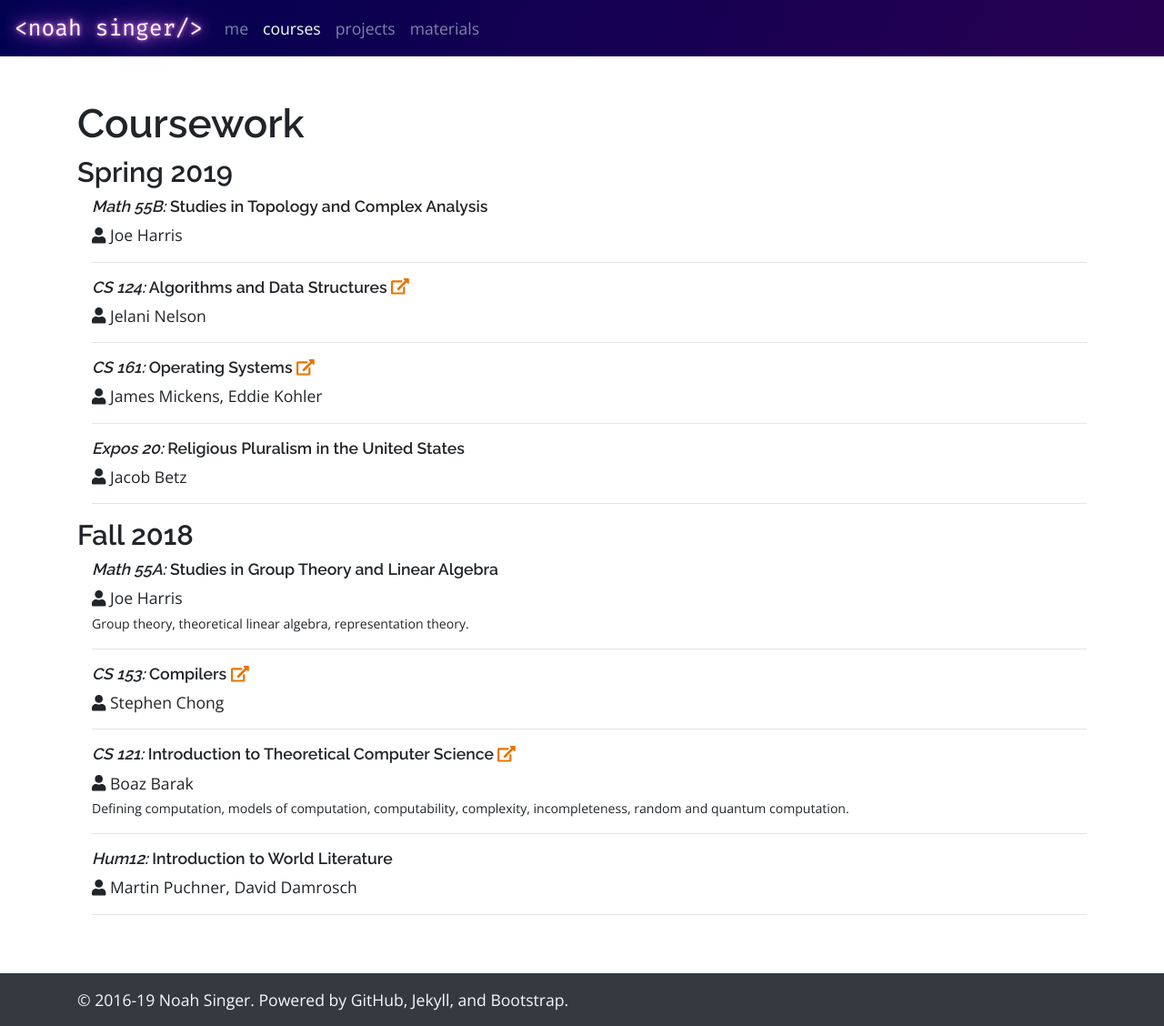
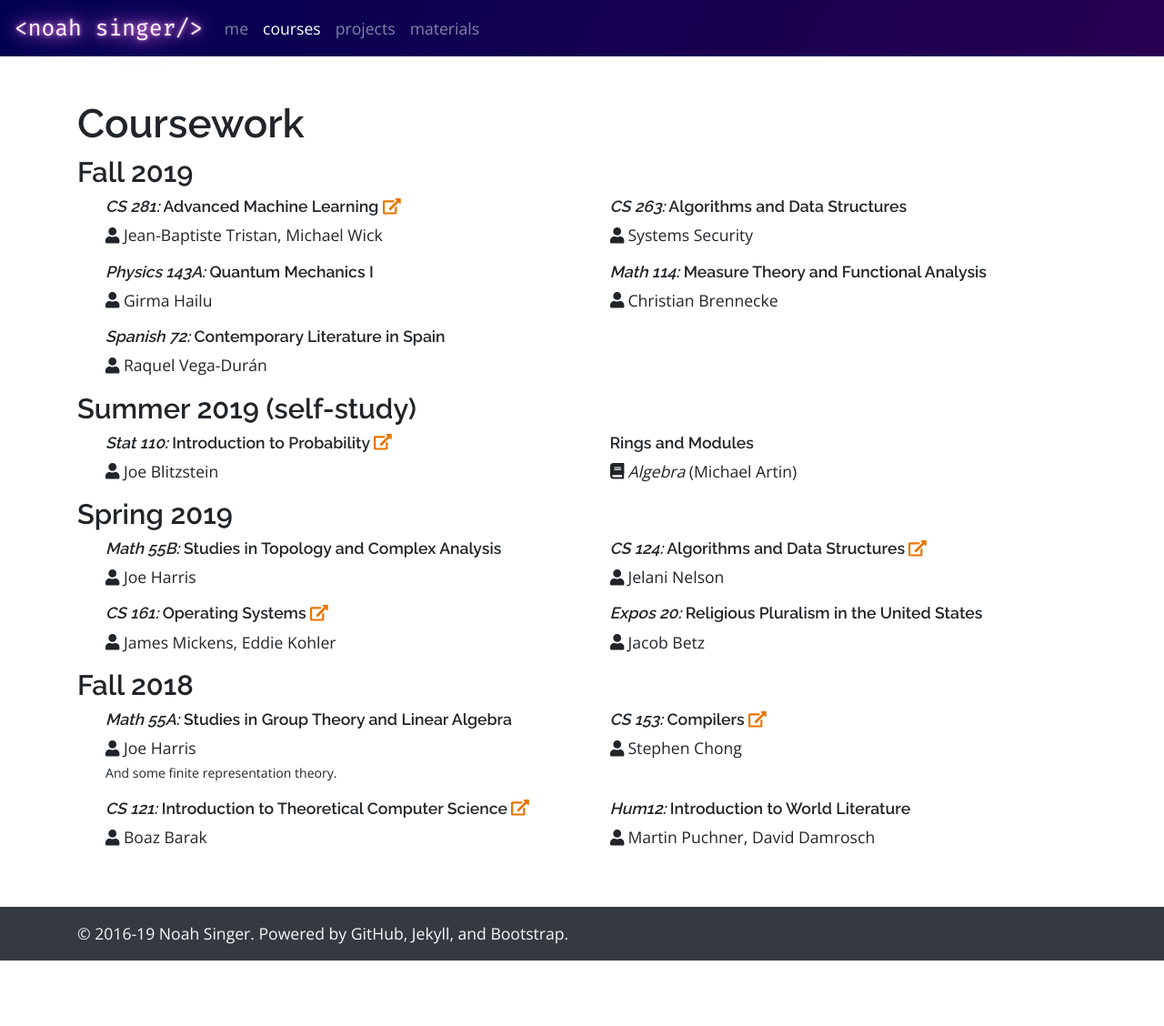
Before and after one commit to singerng/noahsinger.org, a Jekyll site: the page built from courses/index.md, in a window 1280 px wide. Shown: the whole page at 91% size. Built offline with Jekyll 4.4.1, drawn with Linux system fonts in a browser that asks for light colours; nearby versions of some CDN libraries; after the commit the page ends 1056 px from its top, so only the background shows below that.

Commit message:
updates for fall 2019

```diff
--- a/_data/courses.yml
+++ b/_data/courses.yml
@@ -1,3 +1,33 @@
+- term: Fall 2019
+  courses:
+    - title: Advanced Machine Learning
+      instructor: Jean-Baptiste Tristan, Michael Wick
+      code: CS 281
+      site: https://harvard-ml-courses.github.io/cs281-web/
+    - title: Algorithms and Data Structures
+      instructor: Systems Security
+      code: CS 263
+    - title: Quantum Mechanics I
+      instructor: Girma Hailu
+      code: Physics 143A
+    - title: Measure Theory and Functional Analysis
+      instructor: Christian Brennecke
+      code: Math 114
+    - title: Contemporary Literature in Spain
+      instructor: Raquel Vega-Durán
+      code: Spanish 72
+
+- term: Summer 2019 (self-study)
+  courses:
+    - title: Introduction to Probability
+      instructor: Joe Blitzstein
+      code: Stat 110
+      site: https://projects.iq.harvard.edu/stat110/home
+    - title: Rings and Modules
+      book: Algebra
+      author: Michael Artin
+
+
 - term: Spring 2019
   courses:
     - title: Studies in Topology and Complex Analysis
@@ -20,7 +50,7 @@
     - title: Studies in Group Theory and Linear Algebra
       instructor: Joe Harris
       code: Math 55A
-      content: Group theory, theoretical linear algebra, representation theory.
+      notes: And some finite representation theory.
     - title: Compilers
       instructor: Stephen Chong
       code: CS 153
@@ -29,7 +59,6 @@
       instructor: Boaz Barak
       code: CS 121
       site: https://cs121.boazbarak.org/
-      content: Defining computation, models of computation, computability, complexity, incompleteness, random and quantum computation.
     - title: Introduction to World Literature
       instructor: Martin Puchner, David Damrosch
       code: Hum12
--- a/courses/index.md
+++ b/courses/index.md
@@ -9,12 +9,14 @@ layout: default
 {% for term in site.data.courses %}
 <h3>{{ term.term }}</h3>
 
-<div class="ml-3">
+<div class="row ml-3">
 {% for course in term.courses %}
-  <h6><em>{{ course.code }}:</em> {{ course.title }} {% if course.site %}<a href="{{ course.site }}" target="_blank"><i class="fas fa-external-link-alt"></i></a>{% endif %}</h6>
-  <i class="fas fa-user"></i> {{ course.instructor }}
-  <p><small>{{ course.content }}</small></p>
-  <hr/>
+  <div class="col-md-6 col-sm-12">
+	<h6>{% if course.code %}<em>{{ course.code }}:</em>{% endif %} {{ course.title }} {% if course.site %}<a href="{{ course.site }}" target="_blank"><i class="fas fa-external-link-alt"></i></a>{% endif %}</h6>
+	{% if course.instructor %}<i class="fas fa-user"></i> {{ course.instructor }}{% endif %}
+	{% if course.book %}<i class="fas fa-book"></i> <em>{{ course.book }}</em> ({{ course.author }}){% endif %}
+	<p><small>{{ course.notes }}</small></p>
+  </div>
 {% endfor %}
 </div>
 {% endfor %}
```
Also changed, not shown: _data/lectures.yml (+15 -18 lines), index/index.html (+8 -9 lines), lectures/index.md (+1 -1 lines), 1 other file.
